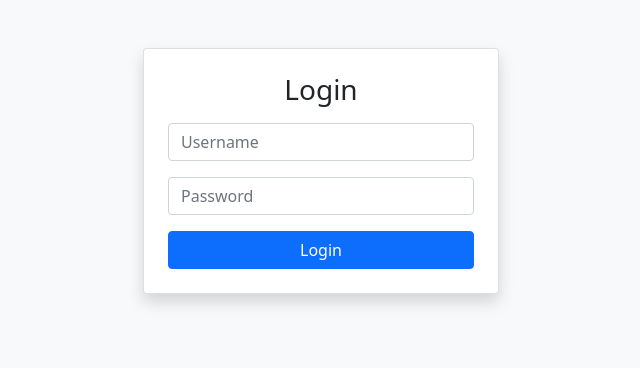
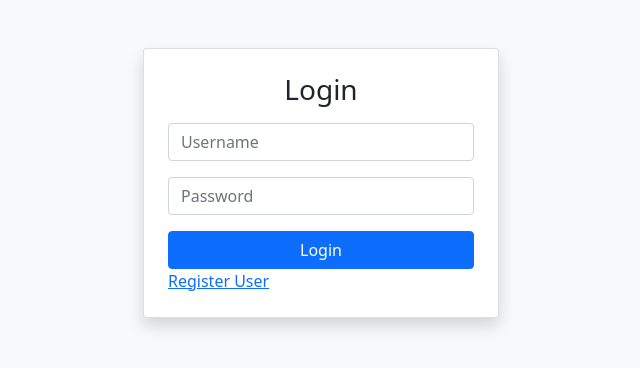
Before and after one commit to AnisreeGS/djangoTodo, a Django app: a page that uses newProject/templates/login.html in a window 1280 px wide. Shown: the top 368 px of the page, without its empty margins (319-959 px from the left). Run offline with Django 5.2, Linux system fonts and the light colour scheme; parts of the project's set-up code (start-up, migrations or seed data) failed here and were passed over.

Commit message:
initial commit - todo app

```diff
--- a/newProject/app1/models.py
+++ b/newProject/app1/models.py
@@ -1,7 +1,8 @@
 from django.db import models
-
+from django.contrib.auth.models import User
 # Create your models here.
 class Todo(models.Model):
+    user = models.ForeignKey(User, on_delete=models.CASCADE)
     todo_text =models.TextField(max_length=500)
 
     def __str__(self):
--- a/newProject/app1/urls.py
+++ b/newProject/app1/urls.py
@@ -4,7 +4,9 @@ from . import views
 urlpatterns = [
     path('', views.createTodo, name='createTodo'),  # ✅ no slash
     path('login/', views.login_view, name='login'),
+    path('register/', views.registeruser, name='register'),
     path('logout/', views.logout_view, name='logout'),
     path('delete/<int:task_id>/', views.deleteTodo, name='deleteTodo'),
     path('editTodo/<int:task_id>/', views.editTodo, name='editTodo'),
+
 ]
--- a/newProject/app1/views.py
+++ b/newProject/app1/views.py
@@ -5,47 +5,46 @@ from .forms import TodoForms
 from django.contrib.auth import authenticate, login, logout
 from django.contrib.auth.decorators import login_required
 from django.shortcuts import get_object_or_404
+from django.contrib.auth.models import User
 # Create your views here.
+
+
 @login_required
 def createTodo(request):
     # return HttpResponse("Hello this is anisree from app1")
     forms = TodoForms()
     todo = Todo.objects.all()
-    todo_details = {
-        "tasks": todo,
-        "forms" :forms
-    }
+    # todo_details = {
+    #     "tasks": todo,
+    #     "forms" :forms
+    # }
 
     if request.method == "POST":
         forms = TodoForms(request.POST)
         if forms.is_valid():
+            todo = forms.save(commit=False)  # Create a Todo instance without saving to the database yet
+            todo.user = request.user
             forms.save()
             return redirect('createTodo')
+    todo_details = Todo.objects.filter(user=request.user)
 
-    return render(request,"index.html",todo_details)
+    form = TodoForms()
+    return render(request,"index.html",{"tasks": todo_details, "forms": form})
+
 @login_required
 def deleteTodo(request,task_id):
-    todo_dlt = Todo.objects.get(id=task_id)
+    # todo_dlt = Todo.objects.get(id=task_id)
+    todo_dlt = get_object_or_404(Todo, id=task_id, user=request.user)
     todo_dlt.delete()
     return redirect('createTodo')
 
-# def clickEditIcon(request,task_id):
-#     return redirect("edit.html")
 
-# def editTodo(request,task_id):
-#     todo_edt = Todo.objects.get(id=task_id)
-#     if request.method == "POST":
-#         # todo_edt.todo_text = request.POST.get("todo_text")
-#         todo_edt= request.POST.get("todo_text")
-#         edit_obj = TodoForms(todo_edt=todo_edt)
-#         edit_obj.save()
-#         return redirect('createTodo')
-#     return render(request,"edit.html")
 
 @login_required
 def editTodo(request, task_id):
     # todo = Todo.objects.get(Todo,id=task_id)
-    todo = get_object_or_404(Todo, id=task_id)
+    todo = get_object_or_404(Todo, id=task_id, user=request.user)
+    # todo = get_object_or_404(Todo, id=task_id)
     print("Fetched:", todo.todo_text)
     if request.method == "POST":
         form = TodoForms(request.POST, instance=todo)
@@ -79,3 +78,19 @@ def login_view(request):
 def logout_view(request):
     logout(request)
     return redirect('login')
+
+def registeruser(request):
+    if request.method == "POST":
+        username = request.POST.get('username')
+        password = request.POST.get('password')
+
+        if User.objects.filter(username=username).exists():
+            return render(request, 'register.html', {
+                'error': 'Username already exists'
+            })
+
+        user = User.objects.create_user(username=username, password=password)
+        user.save()
+        return redirect('login')
+
+    return render(request, 'registeruser.html')
--- a/newProject/newProject/settings.py
+++ b/newProject/newProject/settings.py
@@ -80,9 +80,9 @@ DATABASES = {
     }
 }
 
-# LOGIN_URL = 'login'
-# LOGIN_REDIRECT_URL = 'todo'
-# LOGOUT_REDIRECT_URL = 'login'
+LOGIN_URL = 'login'
+LOGIN_REDIRECT_URL = 'todo'
+LOGOUT_REDIRECT_URL = 'login'
 
 
 # Password validation
--- a/newProject/templates/login.html
+++ b/newProject/templates/login.html
@@ -34,6 +34,7 @@
                     <button type="submit" class="btn btn-primary w-100">
                         Login
                     </button>
+                    <a href="{% url 'register' %}">Register User</a>
                 </form>
             </div>
 
```
Also changed, not shown: newProject/templates/index.html (+7 -2 lines), newProject/templates/registeruser.html (added, +23 -0 lines), newProject/app1/migrations/0001_initial.py, newProject/app1/migrations/0002_rename_todo_task_todo_todo_text.py (deleted), newProject/db.sqlite3.
